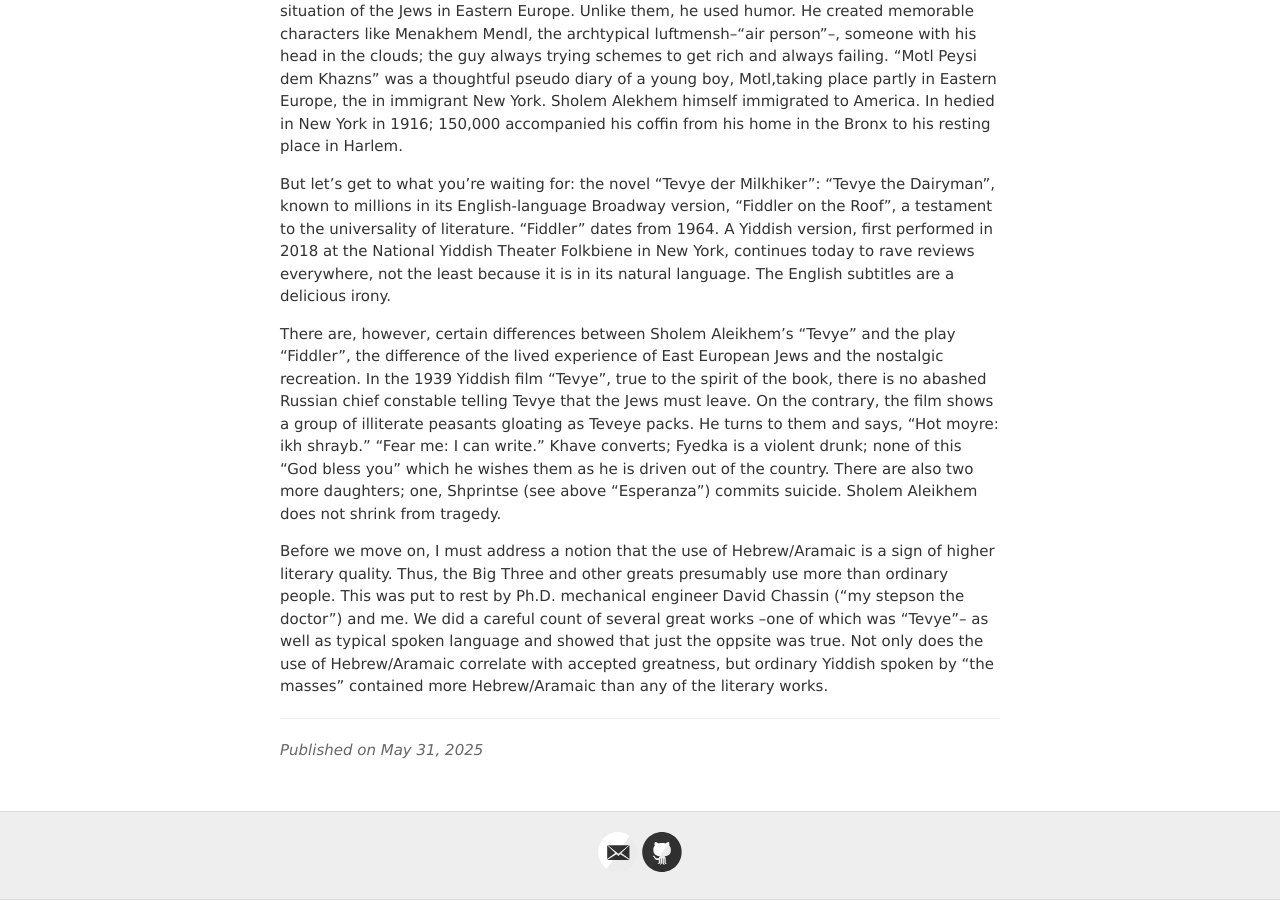
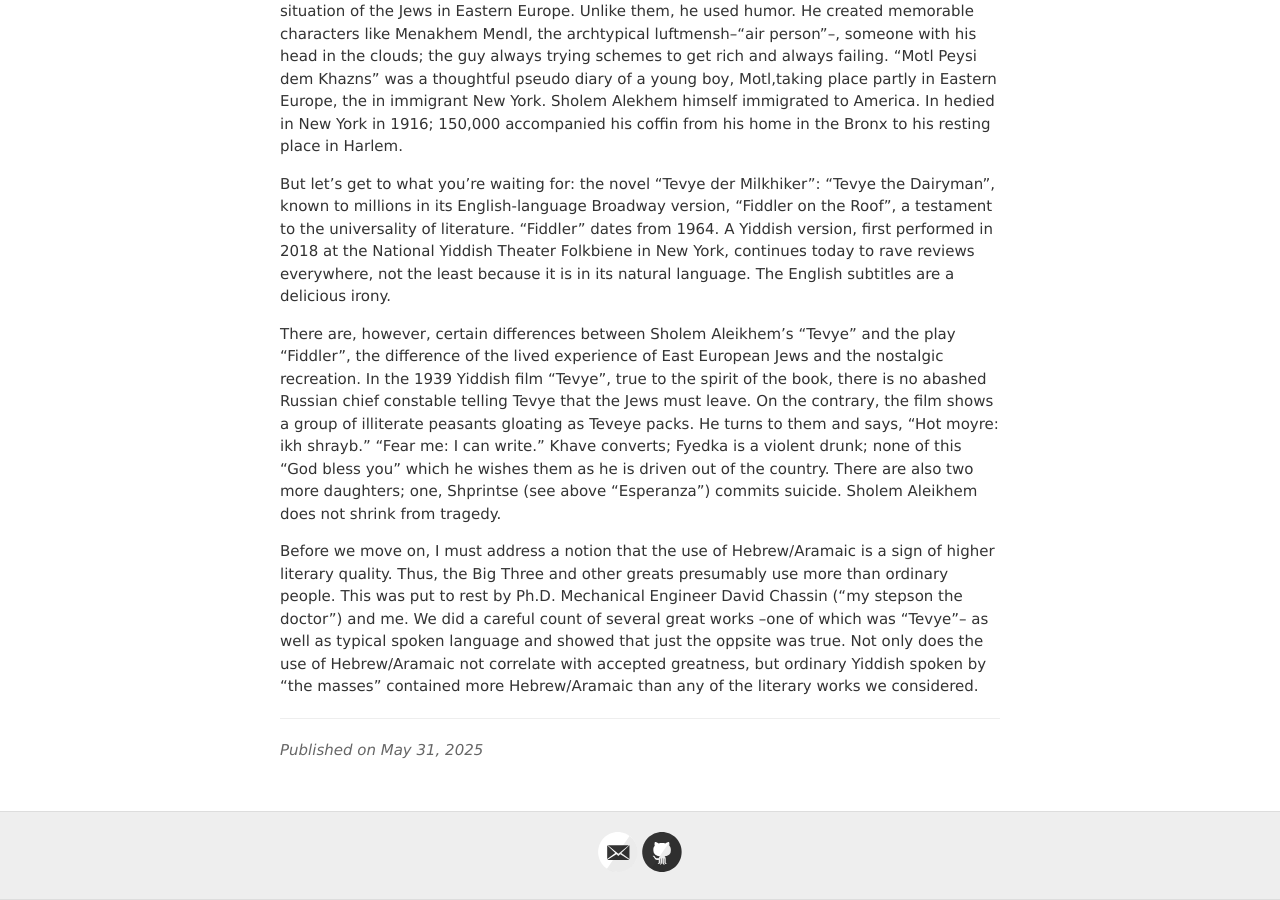
Before and after one commit to jvmallow/jvmallow.github.io, a Jekyll site: the page built from _posts/2025-05-31-Yiddish.md, in a window 1280 px wide and 900 px high, scrolled down 5412 px. Built offline with Jekyll 4.4.1, drawn with Linux system fonts in a browser that asks for light colours; a script that is not in the unit is left out.

Commit message:
Update 2025-05-31-Yiddish.md

```diff
--- a/_posts/2025-05-31-Yiddish.md
+++ b/_posts/2025-05-31-Yiddish.md
@@ -115,4 +115,4 @@ But let's get to what you're waiting for: the novel "Tevye der Milkhiker": "Tevy
 
 There are, however, certain differences between Sholem Aleikhem's "Tevye" and the play "Fiddler", the difference of the lived experience of East European Jews and the nostalgic recreation. In the 1939 Yiddish film "Tevye", true to the spirit of the book, there is no abashed Russian chief constable telling Tevye that the Jews must leave. On the contrary, the film shows a group of illiterate peasants gloating as Teveye packs.  He turns to them and says, "Hot moyre: ikh shrayb." "Fear me: I can write." Khave converts; Fyedka is a violent drunk; none of this "God bless you" which he wishes them as he is driven out of the country. There are also two more daughters; one, Shprintse (see above "Esperanza") commits suicide. Sholem Aleikhem does not shrink from tragedy.
 
-Before we move on, I must address a notion that the use of Hebrew/Aramaic is a sign of higher literary quality. Thus, the Big Three and other greats presumably use more than ordinary people. This was put to rest by Ph.D. mechanical engineer David Chassin ("my stepson the doctor") and me.  We did a careful count of several great works --one of which was "Tevye"-- as well as typical spoken language and showed that just the oppsite was true.  Not only does the use of Hebrew/Aramaic correlate with accepted greatness, but ordinary Yiddish spoken by "the masses" contained more Hebrew/Aramaic than any of the literary works.
+Before we move on, I must address a notion that the use of Hebrew/Aramaic is a sign of higher literary quality. Thus, the Big Three and other greats presumably use more than ordinary people. This was put to rest by Ph.D. Mechanical Engineer David Chassin ("my stepson the doctor") and me.  We did a careful count of several great works --one of which was "Tevye"-- as well as typical spoken language and showed that just the oppsite was true.  Not only does the use of Hebrew/Aramaic not correlate with accepted greatness, but ordinary Yiddish spoken by "the masses" contained more Hebrew/Aramaic than any of the literary works we considered.
```
